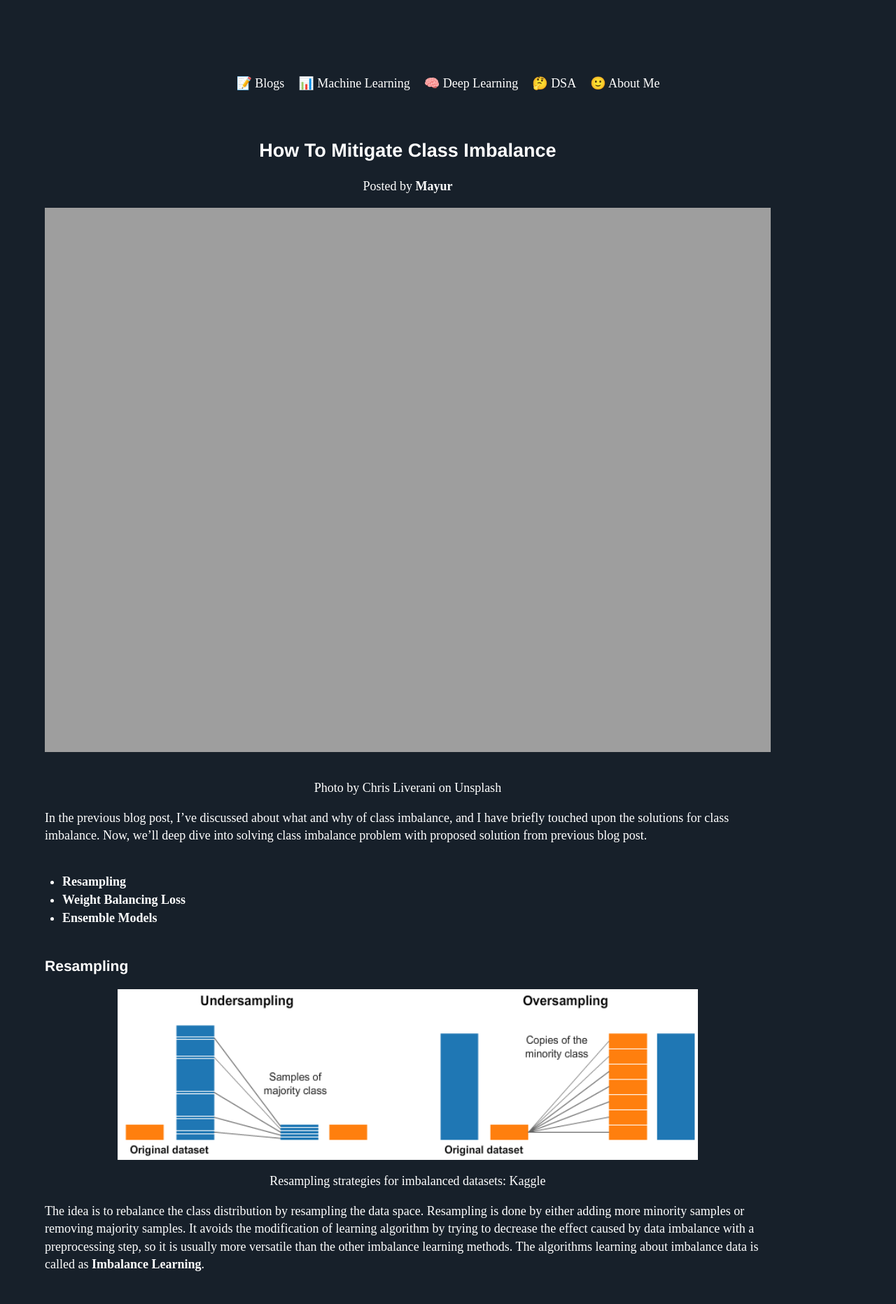
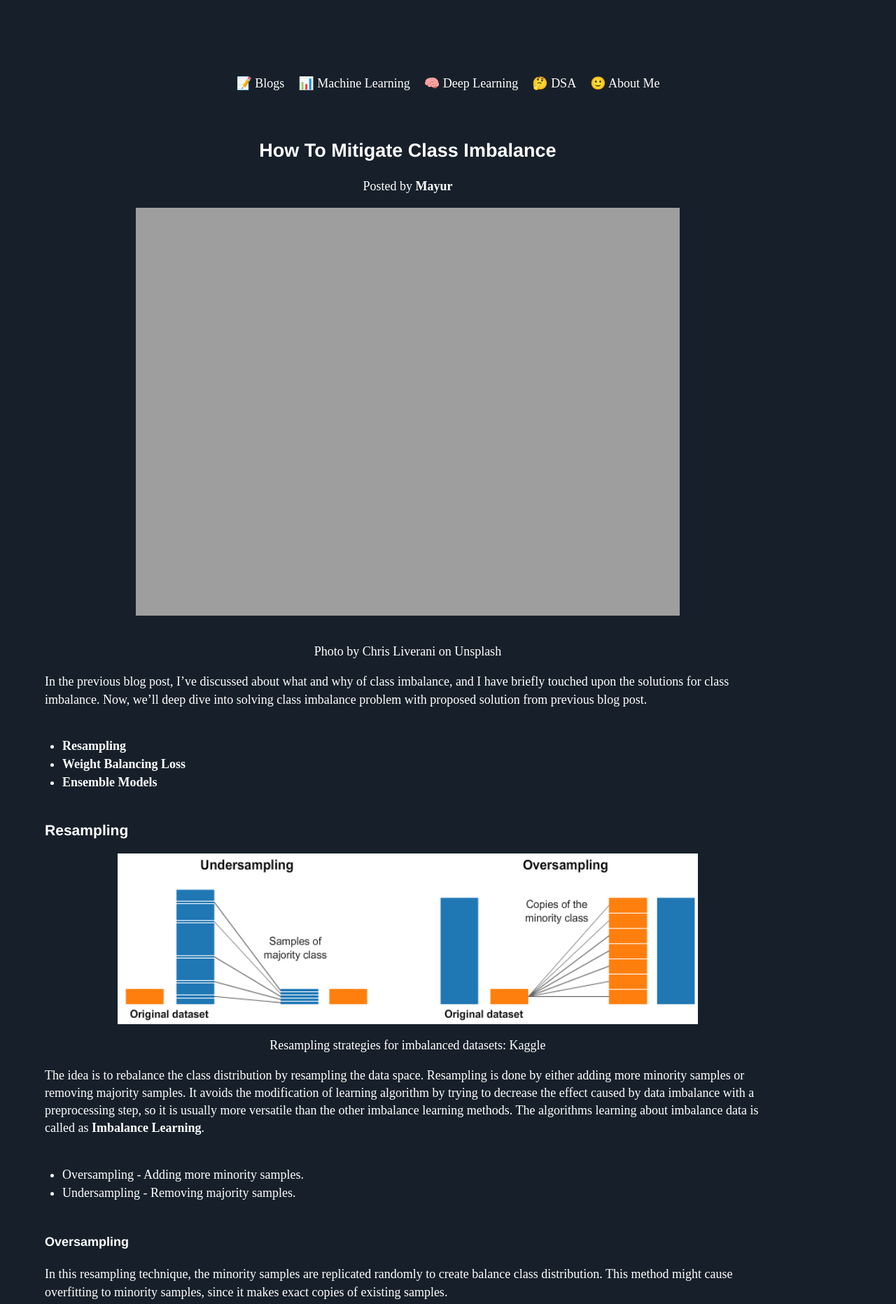
Before and after one commit to Mayurji/mayurji.github.io, a Jekyll site: the page built from _machine-learning/class_imbalance_2.md, in a window 1280 px wide. Shown: the top 1864 px of the page at 70% size. Built offline with Jekyll 4.4.1, drawn with Linux system fonts in a browser that asks for light colours; nearby versions of some CDN libraries; formulas are drawn with MathJax 3; comment, search, counter and statistics services are not loaded.

Commit message:
Update class_imbalance_2.md

```diff
--- a/_machine-learning/class_imbalance_2.md
+++ b/_machine-learning/class_imbalance_2.md
@@ -7,7 +7,7 @@
 {% include mathjax.html %}
 
 <center>
-<img src="{{site.url}}/assets/images/ml/chris-liverani-dBI_My696Rk-unsplash.jpg"  style="zoom: 5%  background-color:#DCDCDC;" width="100%" height=auto/><br>
+<img src="{{site.url}}/assets/images/ml/chris-liverani-dBI_My696Rk-unsplash.jpg"  style="zoom: 5%  background-color:#DCDCDC;" width="75%" height=auto/><br>
 <p>Photo by Chris Liverani on Unsplash</p>
 </center>
 
```
